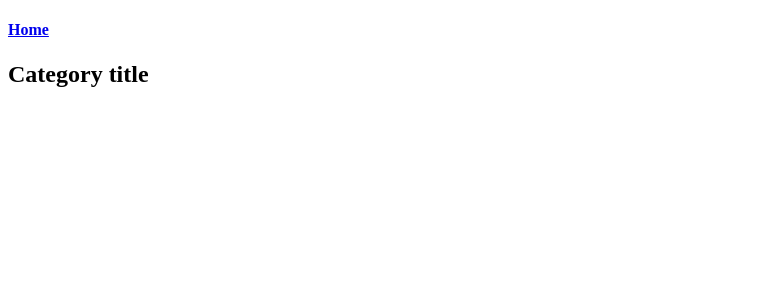
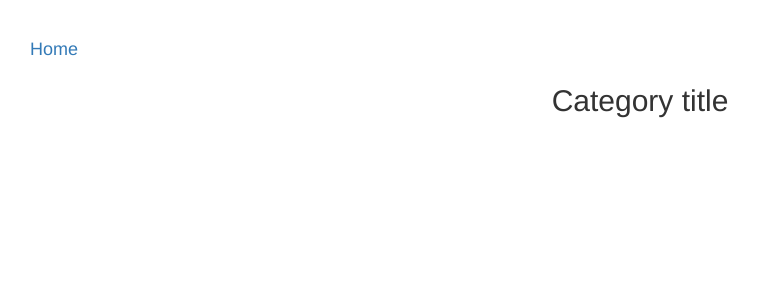
Before and after one commit to tafarian/jeopardy, a React (Create React App) app: page /category in a window 1280 px wide. Shown: the top 300 px of the page, without its empty margins (0-783 px from the left). Built offline with nearby package versions, Linux system fonts and the light colour scheme.

Commit message:
linking to categories and styling

```diff
--- a/public/index.html
+++ b/public/index.html
@@ -19,6 +19,7 @@
       work correctly both with client-side routing and a non-root public URL.
       Learn how to configure a non-root public URL by running `npm run build`.
     -->
+    <link rel="stylesheet" href="https://maxcdn.bootstrapcdn.com/bootstrap/3.3.7/css/bootstrap.min.css" integrity="sha384-BVYiiSIFeK1dGmJRAkycuHAHRg32OmUcww7on3RYdg4Va+PmSTsz/K68vbdEjh4u" crossorigin="anonymous">
     <title>React App</title>
   </head>
   <body>
--- a/src/components/App.js
+++ b/src/components/App.js
@@ -1,5 +1,6 @@
 import React, { Component } from 'react';
 import { connect } from 'react-redux';
+import { Link } from 'react-router-dom';
 import { setCategories } from './../actions';
 
 class App extends Component {
@@ -17,7 +18,16 @@ class App extends Component {
 
         return (
             <div>
-                <h2>Jeopardy</h2>
+                <h2>Jeopardy</h2>{
+                    this.props.categories.map(category => {
+                        return (
+                        <div key={ category.id }>
+                            <Link to='/category'><h4>{ category.title }</h4></Link>
+                        </div>
+                        )
+                    })
+                }
+
             </div>
         )
     }
--- a/src/components/Category.js
+++ b/src/components/Category.js
@@ -5,7 +5,7 @@ class Category extends Component {
     render() {
         return (
             <div>
-                <Link to='/'>
+                <Link className="link-home" to='/'>
                     <h4>Home</h4>
                 </Link>
                 <h2>Category title</h2>
--- /dev/null
+++ b/src/index.css
@@ -0,0 +1,10 @@
+body {
+    padding: 5%;
+    text-align: center;
+}
+
+.link-home {
+    position: absolute;
+    left: 30px;
+    top: 30px;
+}
--- a/src/index.js
+++ b/src/index.js
@@ -6,6 +6,7 @@ import { BrowserRouter, Switch, Route } from 'react-router-dom';
 import rootReducer from './reducers';
 import App from './components/App';
 import Category from './components/Category';
+import './index.css';
 
 const store = createStore(rootReducer);
 
```
